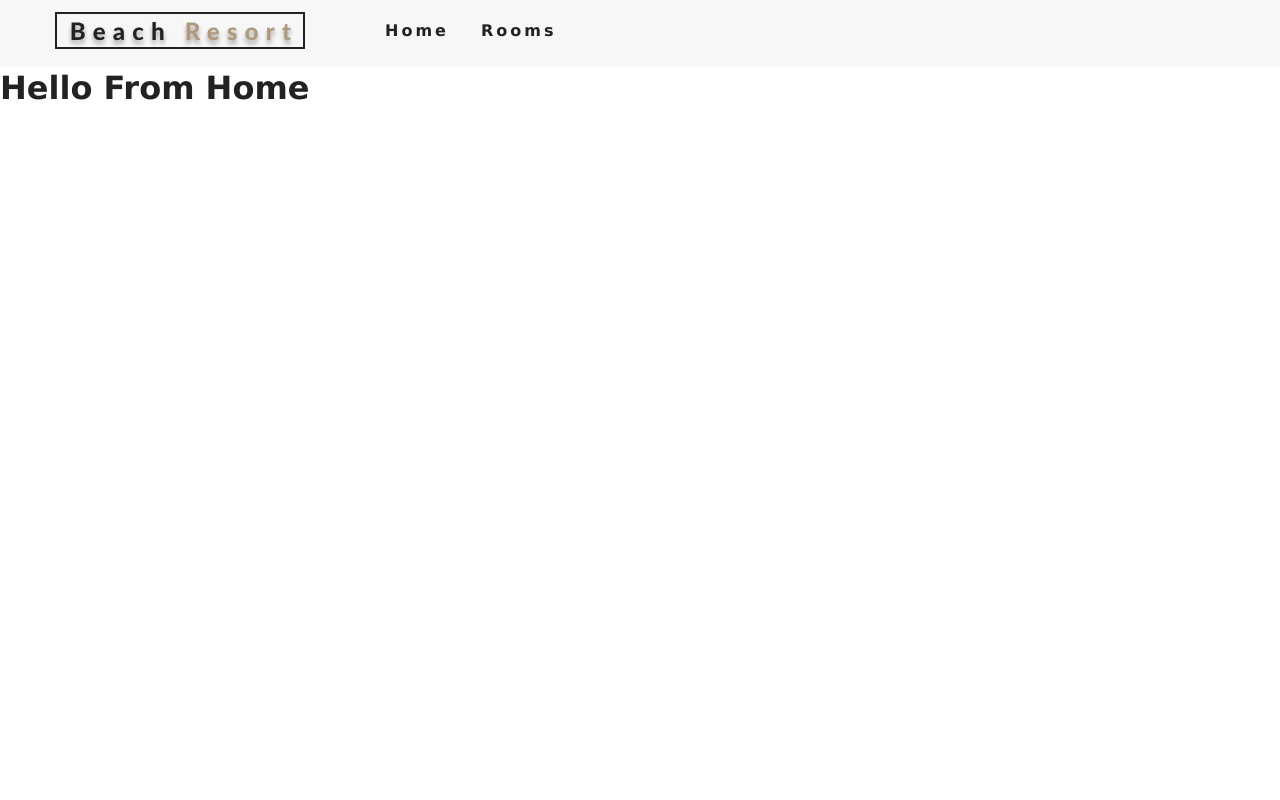
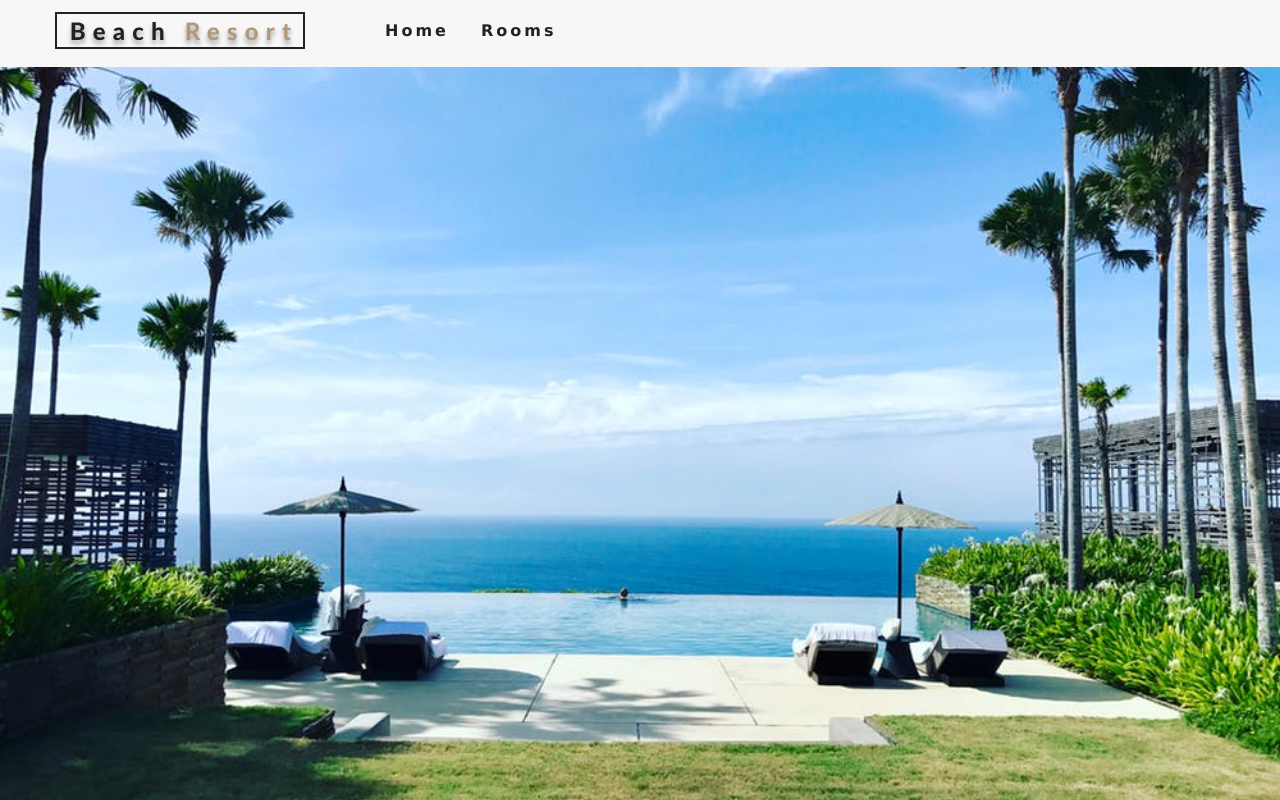
Before and after one commit to saif1642/beach-resort-react, a React (Create React App) app: page / in a window 1280 px wide. Built offline with nearby package versions, Linux system fonts and the light colour scheme.

Commit message:
hero component setup

```diff
--- /dev/null
+++ b/src/components/Hero.js
@@ -0,0 +1,11 @@
+import React from 'react'
+
+export const Hero = ({children,hero}) => {
+    return (
+        <header className={hero}>{children}</header>
+    )
+}
+
+Hero.defaultProps = {
+    hero: "defaultHero"
+}
--- a/src/pages/Error.js
+++ b/src/pages/Error.js
@@ -1,9 +1,8 @@
 import React from 'react'
+import { Hero } from '../components/Hero';
 
 export const Error = () => {
     return (
-        <div>
-            <h3>404 page</h3>
-        </div>
+        <Hero />
     )
 }
--- a/src/pages/Home.js
+++ b/src/pages/Home.js
@@ -1,9 +1,7 @@
 import React from 'react'
-
+import { Hero } from '../components/Hero';
 export const Home = () => {
     return (
-        <div>
-            <h2>Hello From Home</h2>
-        </div>
+        <Hero />
     )
 }
--- a/src/pages/Rooms.js
+++ b/src/pages/Rooms.js
@@ -1,9 +1,8 @@
 import React from 'react'
+import { Hero } from '../components/Hero';
 
 export const Rooms = () => {
     return (
-        <div>
-            <h2>Hello From Rooms</h2>
-        </div>
+        <Hero hero="roomsHero"></Hero>
     )
 }
```
